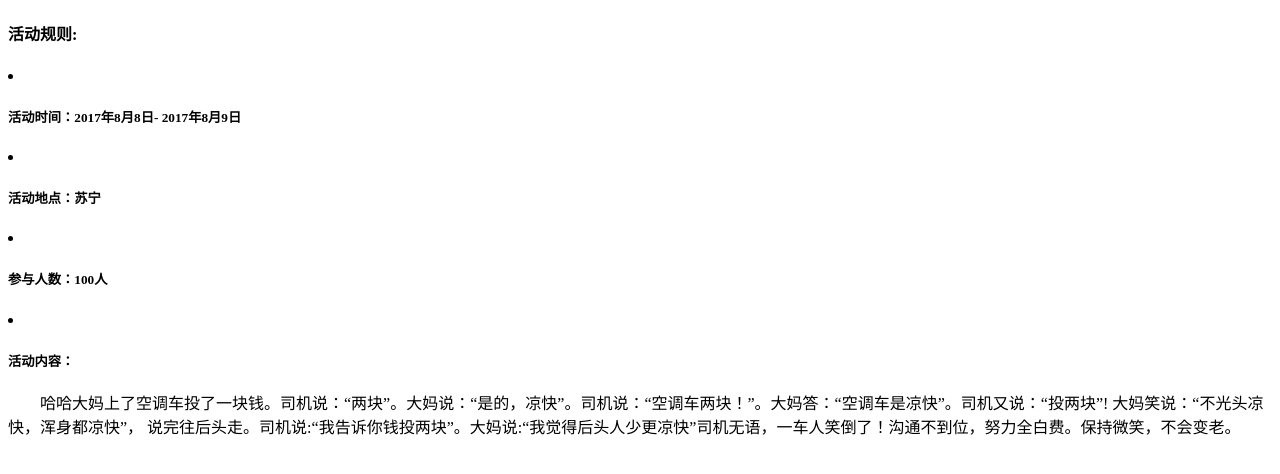
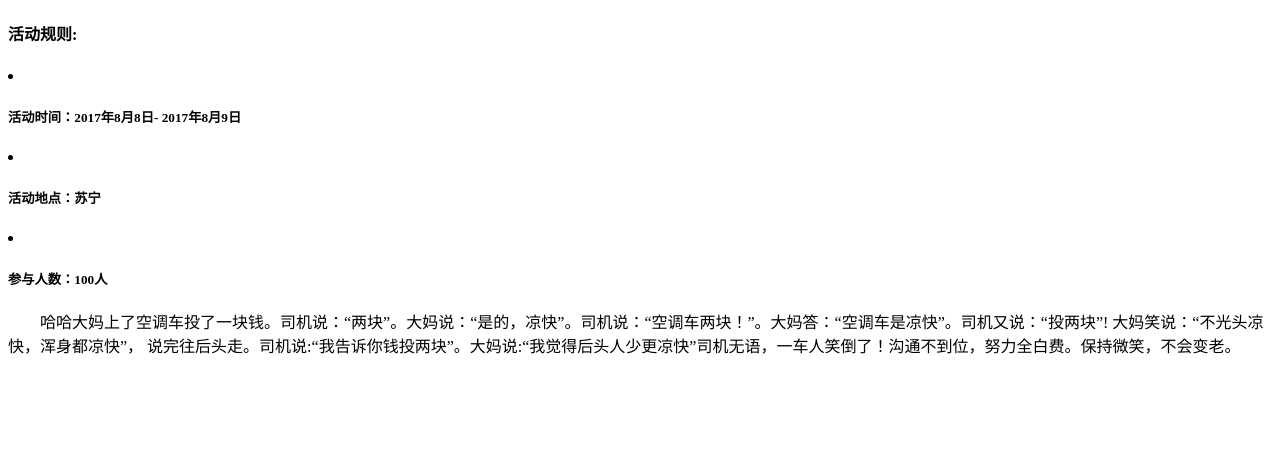
Before and after one commit to turboxing/sunchuanxing, a plain HTML site: page web/activityrules.html in a window 1280 px wide. Drawn offline with Linux system fonts and the light colour scheme.

Commit message:
delete code

```diff
--- a/web/activityrules.html
+++ b/web/activityrules.html
@@ -23,7 +23,7 @@
         <li> <h5>活动时间：2017年8月8日- 2017年8月9日</h5> </li>
         <li> <h5>活动地点：苏宁</h5> </li>
         <li> <h5>参与人数：100人</h5> </li>
-        <li> <h5>活动内容：</h5> </li>
+        <!--<li> <h5>活动内容：</h5> </li>-->
         <p class="content" >哈哈大妈上了空调车投了一块钱。司机说：“两块”。大妈说：“是的，凉快”。司机说：“空调车两块！”。大妈答：“空调车是凉快”。司机又说：“投两块”! 大妈笑说：“不光头凉快，浑身都凉快”，
             说完往后头走。司机说:“我告诉你钱投两块”。大妈说:“我觉得后头人少更凉快”司机无语，一车人笑倒了！沟通不到位，努力全白费。保持微笑，不会变老。</p>
     </div>
```
